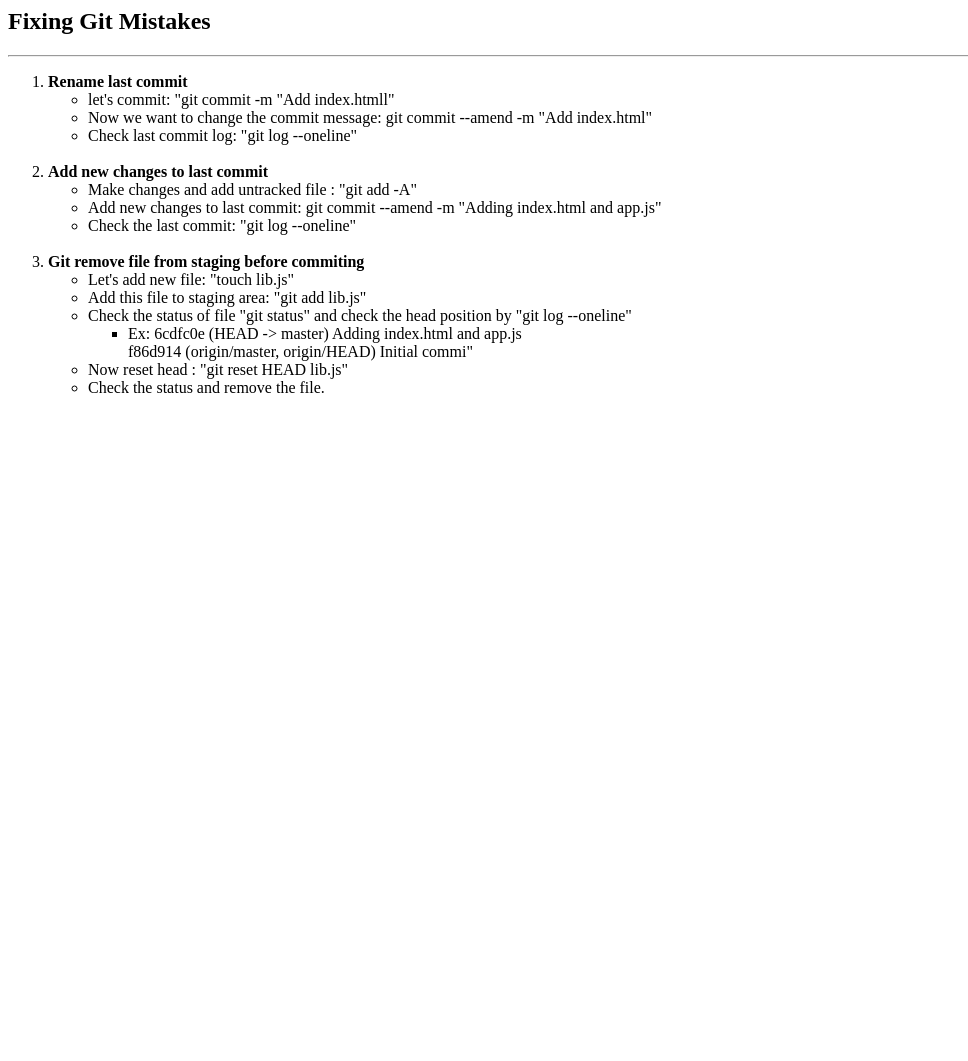
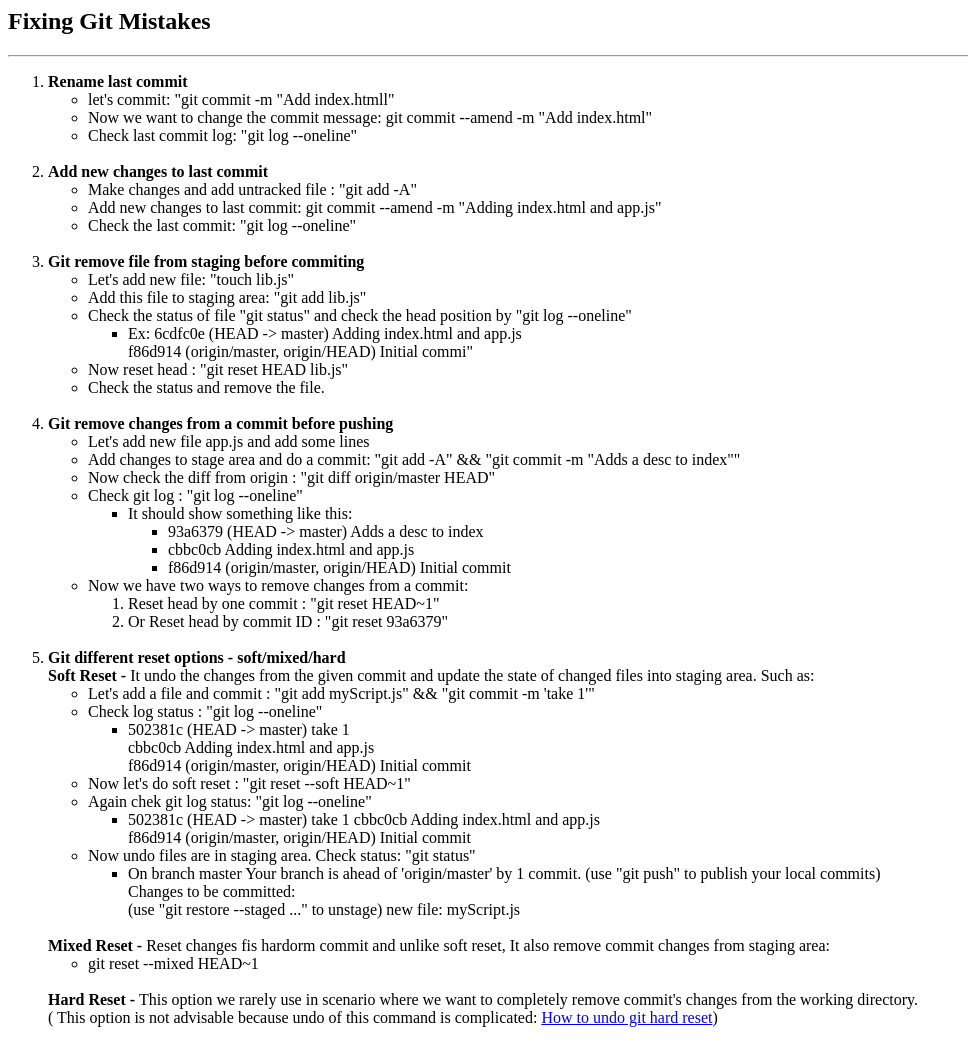
Before and after one commit to Yamoksh/git-mistakes, a plain HTML site: page index.html in a window 1280 px wide. Shown: the whole page, without its empty margins (0-968 px from the left). Before the commit the page ends 800 px from the top, so only its background shows below. Drawn offline with Linux system fonts and the light colour scheme.

Commit message:
Git Rebase commit

```diff
--- a/index.html
+++ b/index.html
@@ -18,6 +18,7 @@
 			</li></br>
 
 
+
 			<li>
 				<b>Add new changes to last commit</b>
 				<ul>
@@ -26,6 +27,7 @@
 				 <li> Check the last commit: "git log --oneline"
 				</ul>
 			</li></br>
+
 
 
 			<li>
@@ -43,6 +45,71 @@ f86d914 (origin/master, origin/HEAD) Initial commi" </li></ul>
 
 
 
-		<ol>
+			<li>
+			  <b> Git remove changes from a commit before pushing </b>
+			  <ul>
+			  	<li> Let's add new file app.js and add some lines </li>
+			  	<li> Add changes to stage area and do a commit: "git add -A" && "git commit -m "Adds a desc to index"" </li>
+			  	<li> Now check the diff from origin : "git diff origin/master HEAD" </li>
+			  	<li> Check git log : "git log --oneline"
+			  		<ul> <li> It should show something like this:
+			  			<ul><li> 93a6379 (HEAD -> master) Adds a desc to index </li>
+<li> cbbc0cb Adding index.html and app.js </li>
+<li> f86d914 (origin/master, origin/HEAD) Initial commit</li> </ul></li>
+					</ul>
+				</li>
+
+				<li> Now we have two ways to remove changes from a commit:
+					<ol>
+						<li> Reset head by one commit : "git reset HEAD~1" </li>
+						<li> Or Reset head by commit ID : "git reset 93a6379" </li>
+					</ol>
+				</li>
+			   </ul>
+			</li></br>
+
+
+		    <li>
+		    	<b>Git different reset options - soft/mixed/hard</b><br/>
+		    	<b> Soft Reset -  </b> It undo the changes from the given commit and update the state of changed files into staging area. Such as:
+		    	<ul>
+		    		<li> Let's add a file and commit : "git add myScript.js" && "git commit -m 'take 1'" </li>
+		    		<li> Check log status : "git log --oneline"
+			    		<ul>
+			    			<li> 502381c (HEAD -> master) take 1 <br/>
+cbbc0cb Adding index.html and app.js <br/>
+f86d914 (origin/master, origin/HEAD) Initial commit </li>
+			    		</ul>
+			    	</li>
+
+			    	<li> Now let's do soft reset : "git reset --soft HEAD~1" </li>
+			    	<li> Again chek git log status: "git log --oneline"
+			    		<ul><li>
+			    			502381c (HEAD -> master) take 1
+cbbc0cb Adding index.html and app.js</br>
+f86d914 (origin/master, origin/HEAD) Initial commit
+			    		</li></ul>
+			    	</li>
+			    	<li> Now undo files are in staging area. Check status: "git status"
+			    		<ul><li>
+			    			On branch master
+Your branch is ahead of 'origin/master' by 1 commit.
+  (use "git push" to publish your local commits)
+<br/>
+Changes to be committed:<br/>
+  (use "git restore --staged <file>..." to unstage)
+	new file:   myScript.js</li></ul>
+				</li>
+		    	</ul><br/>
+
+		    	<b> Mixed Reset - </b> Reset changes fis hardorm commit and unlike soft reset, It also remove commit changes from staging area: <br/>
+
+		    	<ul><li>git reset --mixed HEAD~1</li></ul>
+		    	</br>
+
+		    	<b> Hard Reset - </b> This option we rarely use in scenario where we want to completely remove commit's changes from the working directory.<br/>
+		    	( This option is not advisable because undo of this command is complicated: <a href="https://stackoverflow.com/questions/5473/how-can-i-undo-git-reset-hard-head1"> How to undo git hard reset</a>)
+		    </li></br>
+		</ol>
 	</body>
 </html>
```
Also changed, not shown: dummy.txt (added), 1 other file.
